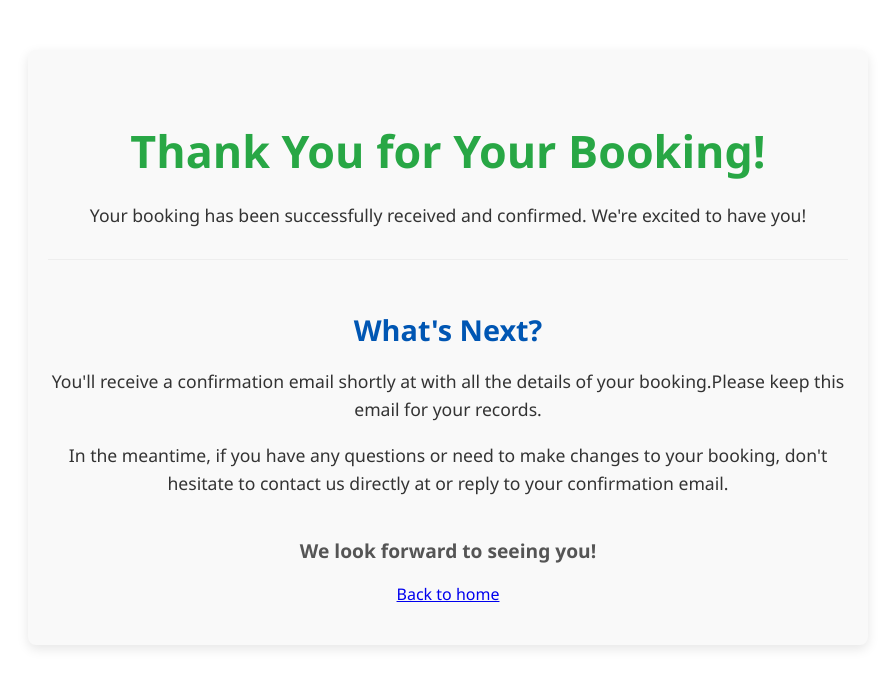
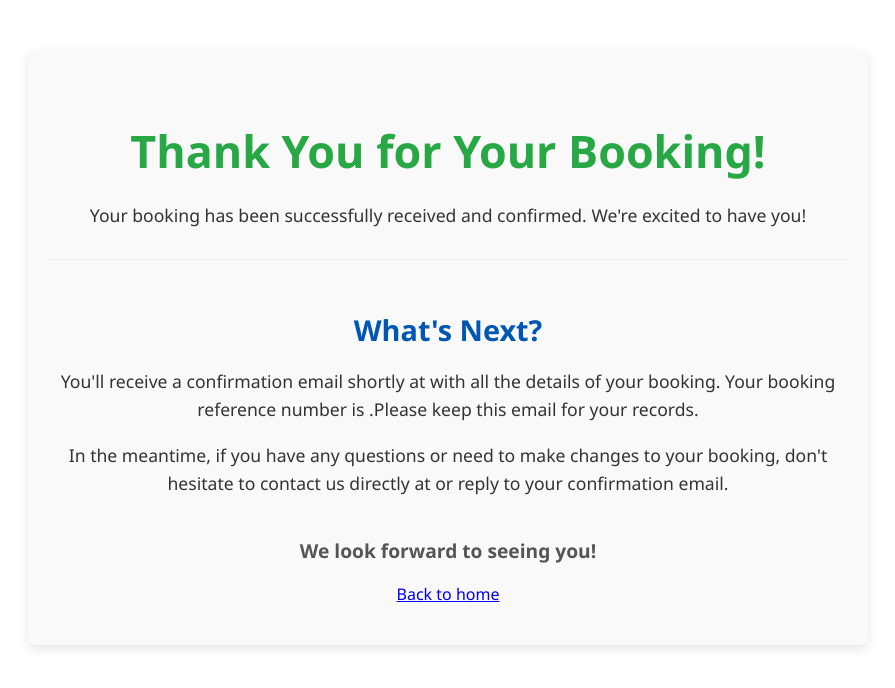
Before and after one commit to CKIN7/globetrotter-app, a Next.js app: page /thank-you in a window 1280 px wide. Shown: the top 688 px of the page, without its empty margins (192-1087 px from the left). Built offline with nearby package versions, Linux system fonts and the light colour scheme.

Commit message:
bug: thank-you page

```diff
--- a/src/app/thank-you/page.tsx
+++ b/src/app/thank-you/page.tsx
@@ -1,17 +1,9 @@
+'use client';
+
 import Link from 'next/link';
 import React from 'react';
 
-interface ThankYouPageProps {
-  customerEmail: string;
-  bookingReference?: string;
-  contactNumber: string;
-}
-
-const ThankYouPage: React.FC<ThankYouPageProps> = ({
-  customerEmail,
-  bookingReference,
-  contactNumber,
-}) => {
+const ThankYouClientPage = ({}) => {
   return (
     <div style={styles.container}>
       <h1 style={styles.heading}>Thank You for Your Booking!</h1>
@@ -24,22 +16,20 @@ const ThankYouPage: React.FC<ThankYouPageProps> = ({
         <h2 style={styles.subHeading}>What&apos;s Next?</h2>
         <p style={styles.paragraph}>
           You&apos;ll receive a confirmation email shortly at{' '}
-          <strong style={styles.highlight}>{customerEmail}</strong> with all the
-          details of your booking.
-          {bookingReference && (
-            <>
-              {' '}
-              Your booking reference number is{' '}
-              <strong style={styles.highlight}>{bookingReference}</strong>.
-            </>
-          )}
+          <strong style={styles.highlight}></strong> with all the details of
+          your booking.
+          <>
+            {' '}
+            Your booking reference number is{' '}
+            <strong style={styles.highlight}></strong>.
+          </>
           Please keep this email for your records.
         </p>
         <p style={styles.paragraph}>
           In the meantime, if you have any questions or need to make changes to
           your booking, don&apos;t hesitate to contact us directly at{' '}
-          <strong style={styles.highlight}>{contactNumber}</strong> or reply to
-          your confirmation email.
+          <strong style={styles.highlight}></strong> or reply to your
+          confirmation email.
         </p>
       </div>
 
@@ -100,4 +90,4 @@ const styles: { [key: string]: React.CSSProperties } = {
   },
 };
 
-export default ThankYouPage;
+export default ThankYouClientPage;
```
